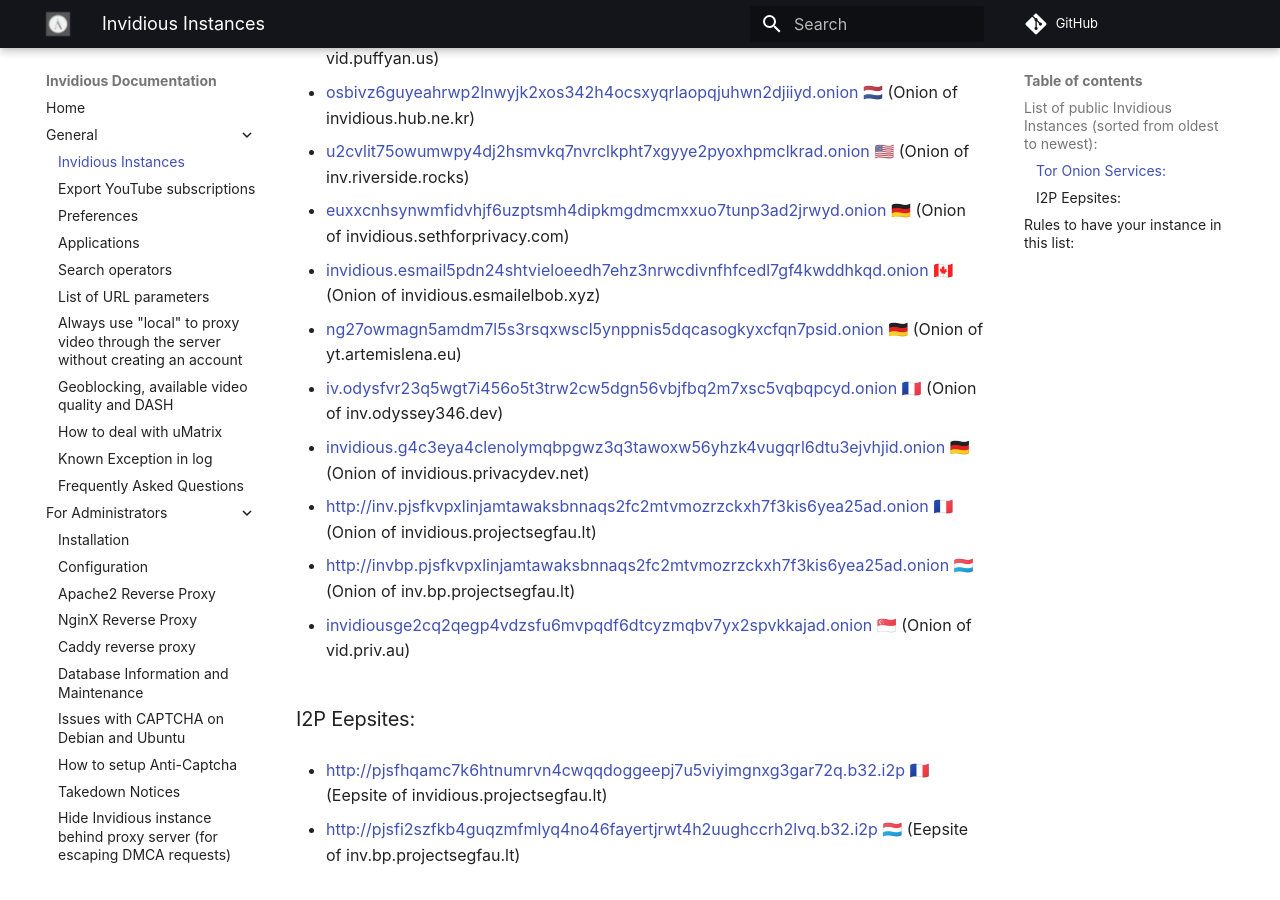
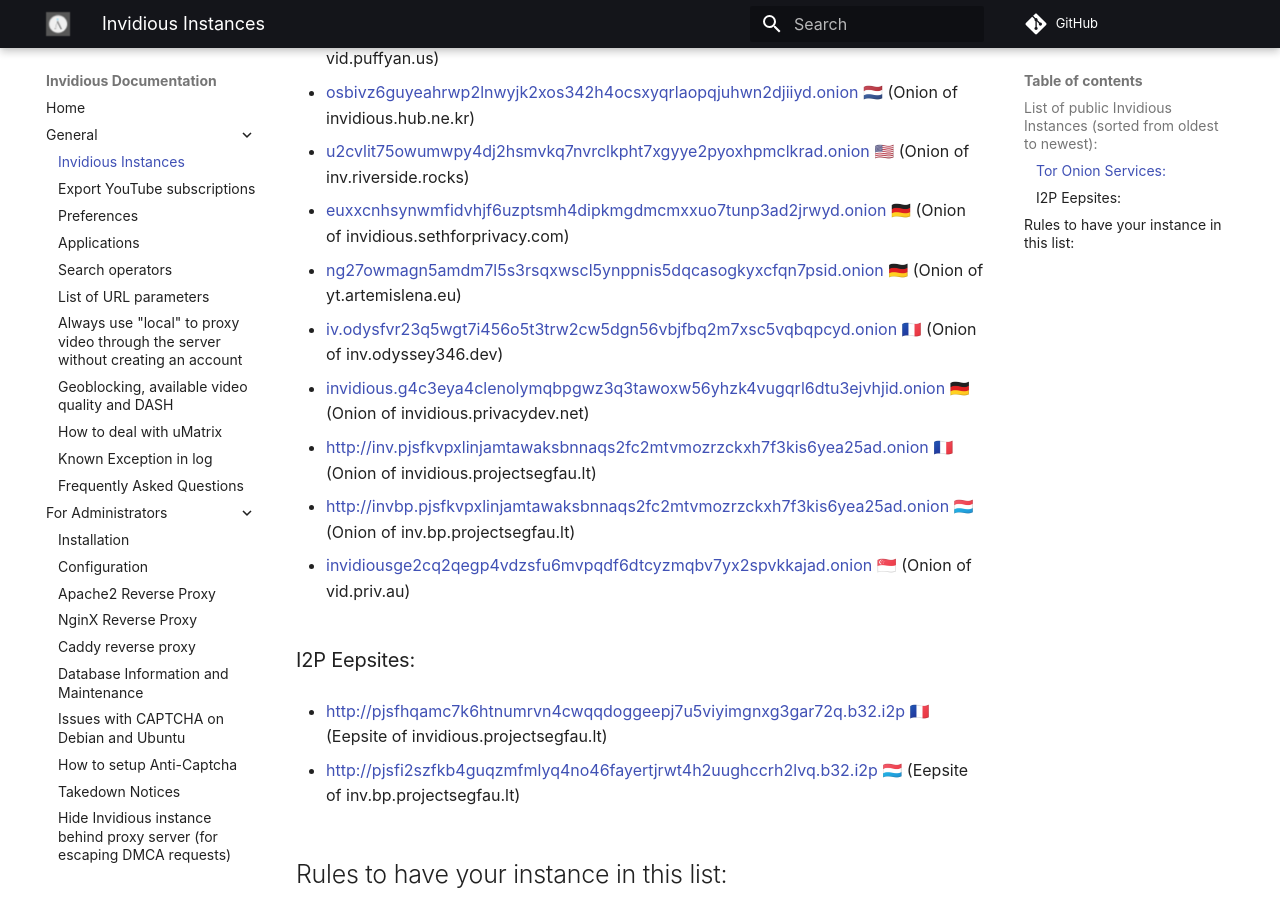
Before and after one commit to iv-org/documentation, an MkDocs documentation site: the page built from docs/instances.md, in a window 1280 px wide and 900 px high, scrolled down 1655 px. Built offline with MkDocs 1.6.1 and Material for MkDocs 9.7.7, drawn with Linux system fonts in a browser that asks for light colours; comment, search, counter and statistics services are not loaded.

Commit message:
Also remove onion of esmailelbob.xyz

```diff
--- a/docs/instances.md
+++ b/docs/instances.md
@@ -78,8 +78,6 @@
 
 * [euxxcnhsynwmfidvhjf6uzptsmh4dipkmgdmcmxxuo7tunp3ad2jrwyd.onion](http://euxxcnhsynwmfidvhjf6uzptsmh4dipkmgdmcmxxuo7tunp3ad2jrwyd.onion/) 🇩🇪 (Onion of invidious.sethforprivacy.com)
 
-* [invidious.esmail5pdn24shtvieloeedh7ehz3nrwcdivnfhfcedl7gf4kwddhkqd.onion](http://invidious.esmail5pdn24shtvieloeedh7ehz3nrwcdivnfhfcedl7gf4kwddhkqd.onion) 🇨🇦 (Onion of invidious.esmailelbob.xyz)
-
 * [ng27owmagn5amdm7l5s3rsqxwscl5ynppnis5dqcasogkyxcfqn7psid.onion](http://ng27owmagn5amdm7l5s3rsqxwscl5ynppnis5dqcasogkyxcfqn7psid.onion) 🇩🇪 (Onion of yt.artemislena.eu)
 
 * [iv.odysfvr23q5wgt7i456o5t3trw2cw5dgn56vbjfbq2m7xsc5vqbqpcyd.onion](http://iv.odysfvr23q5wgt7i456o5t3trw2cw5dgn56vbjfbq2m7xsc5vqbqpcyd.onion) 🇫🇷 (Onion of inv.odyssey346.dev)
```
